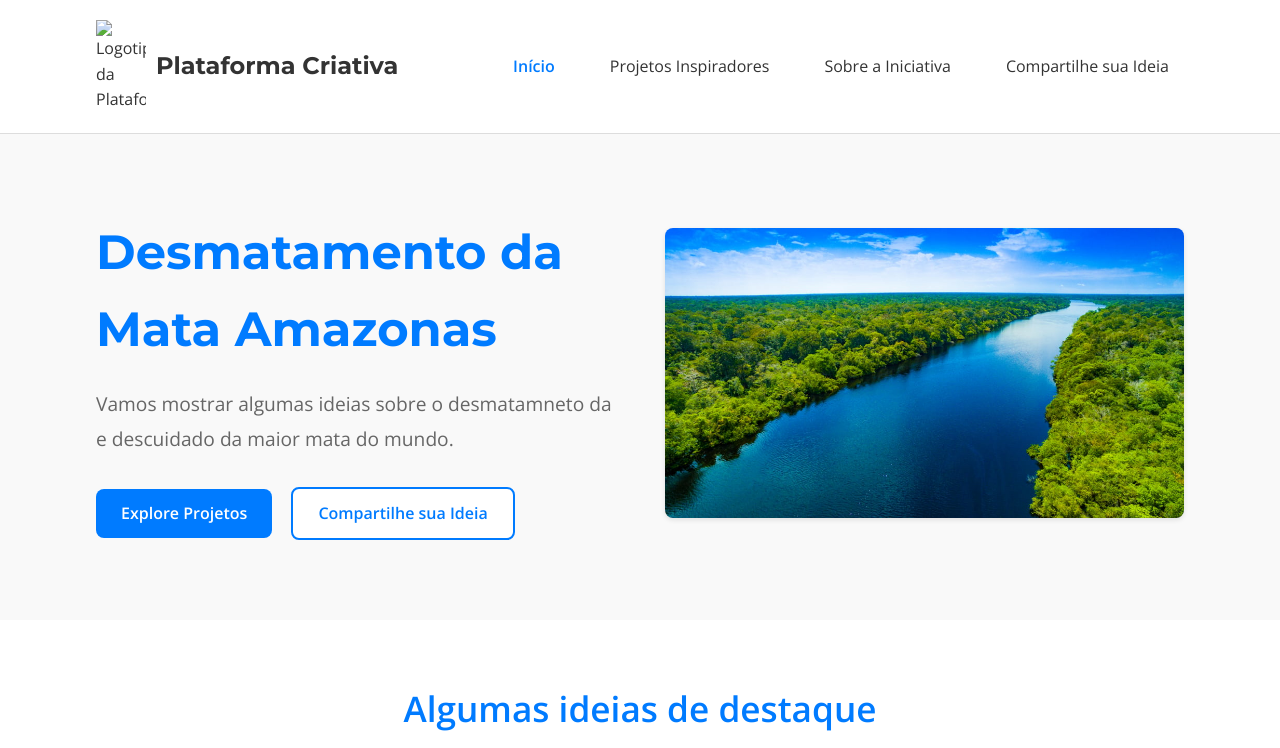
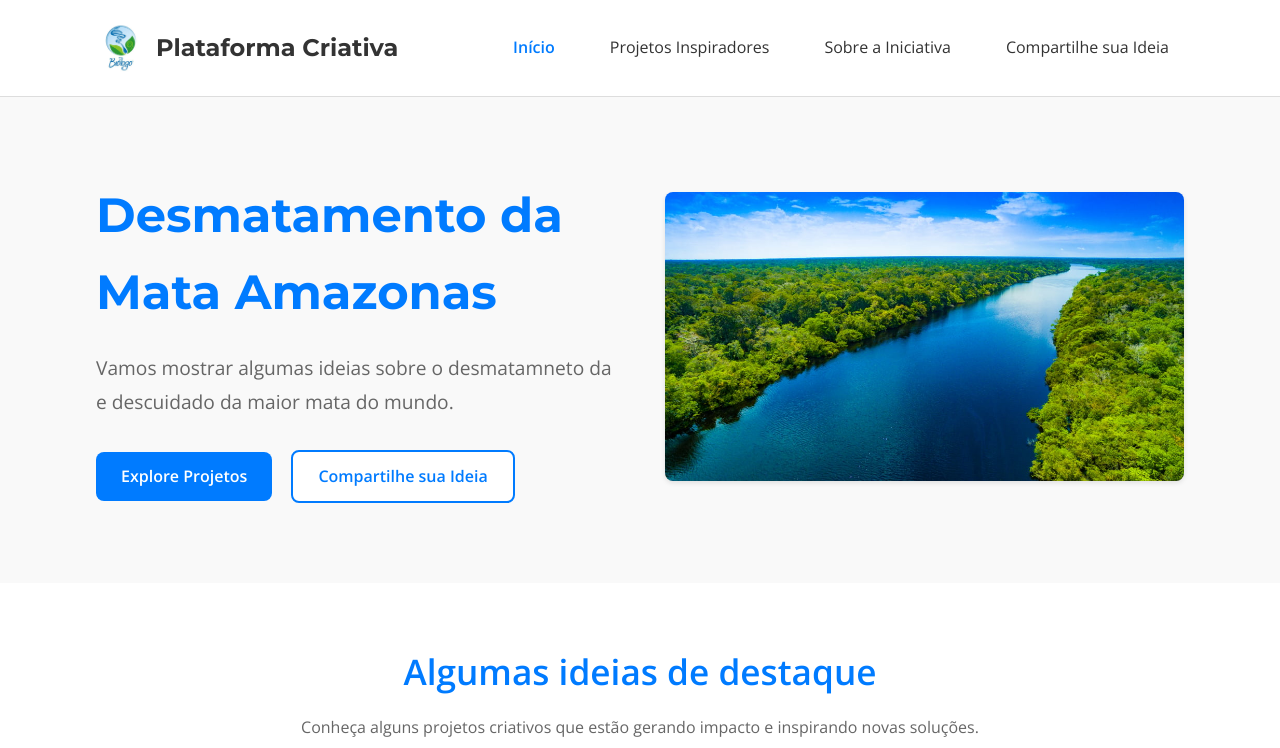
Before and after one commit to guizin040109/guilherme, a plain HTML site: page index.html in a window 1280 px wide. Shown: the top 748 px of the page. Drawn offline with nearby package versions, Linux system fonts and the light colour scheme.

Commit message:
jdiohfviodhfvds

```diff
--- a/index.html
+++ b/index.html
@@ -27,7 +27,7 @@ crossorigin="anonymous" referrerpolicy="no-referrer" />
 <header class="cabecalho-principal">
 <div class="container-principal">
 <a href="/" class="logo-link">
-<img src="img/01-img-teste.jpg" alt="Logotipo da Plataforma" class="logo-site">
+<img src="img/biologo.jpeg" alt="Logotipo da Plataforma" class="logo-site">
 <span class="titulo-logo">Plataforma Criativa</span>
 
 </a>
```
Also changed, not shown: img/biologo.jpeg (added).
